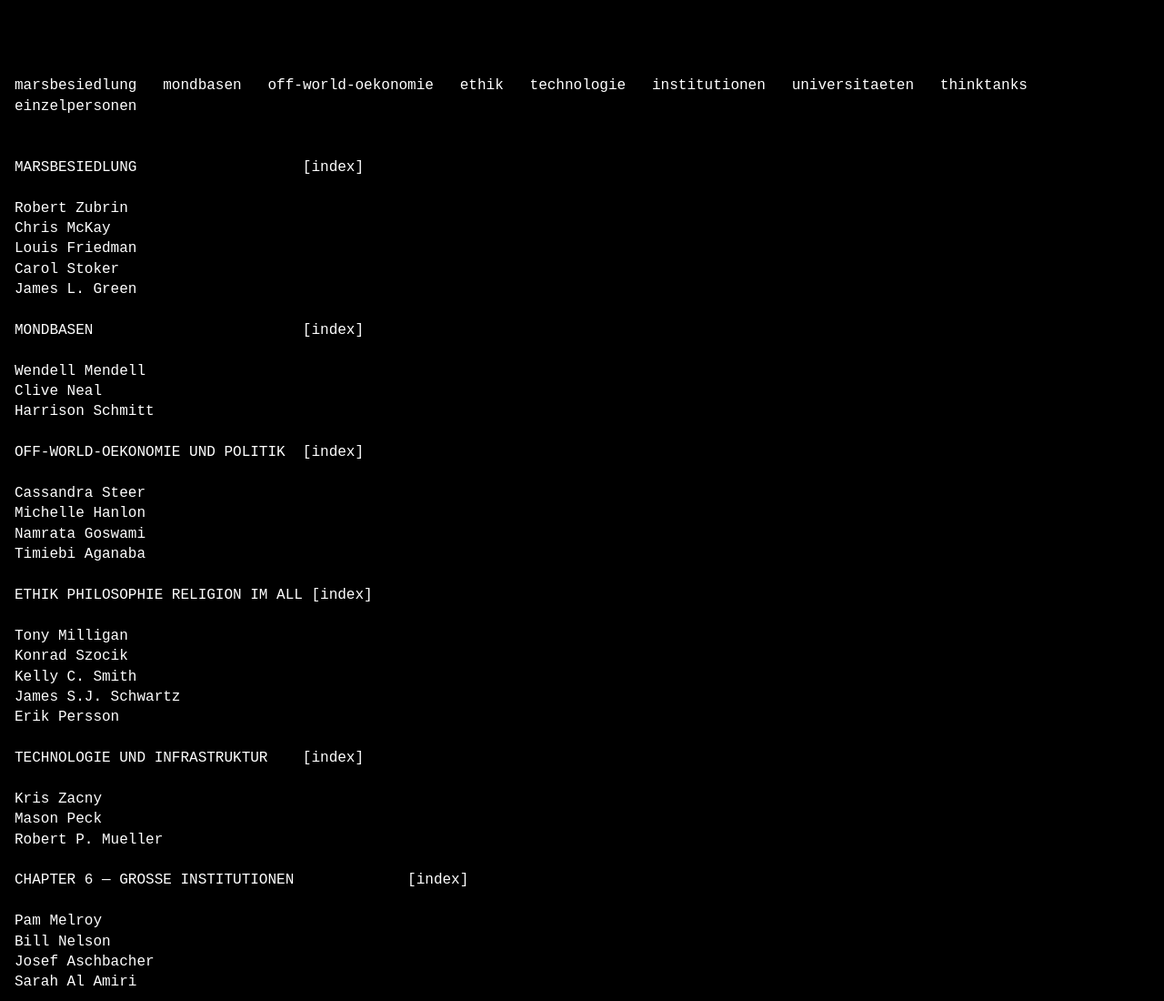
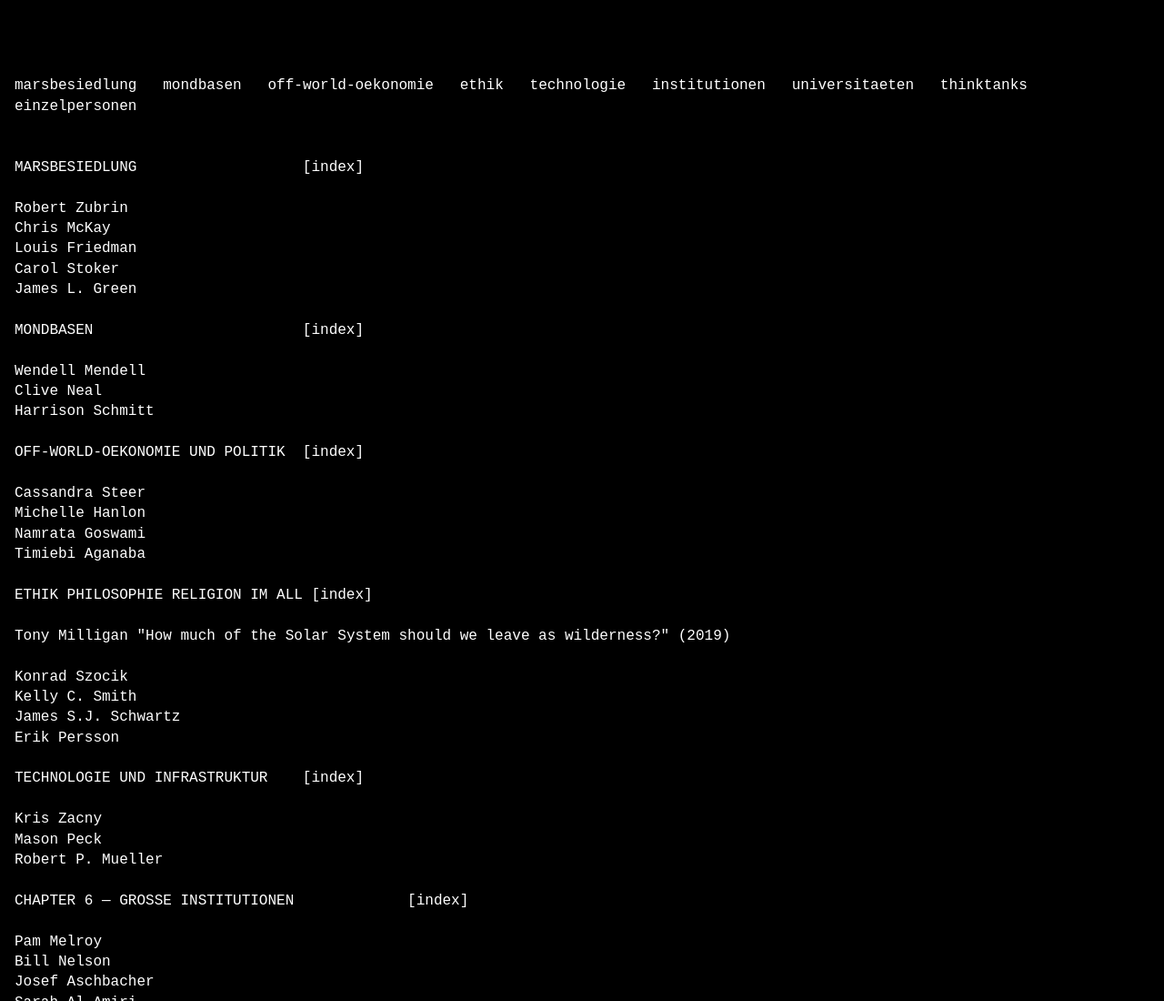
Before and after one commit to Tino-999/settlementindex, a plain HTML site: page index.html in a window 1280 px wide. Shown: the top 1100 px of the page at 91% size. Drawn offline with Linux system fonts and the light colour scheme.

Commit message:
Add additional links to Tony Milligan and related articles

```diff
--- a/index.html
+++ b/index.html
@@ -55,7 +55,8 @@ OFF-WORLD-OEKONOMIE UND POLITIK  [<a href="#id">index</a>]
 
 ETHIK PHILOSOPHIE RELIGION IM ALL [<a href="#id">index</a>]
 <a id="ethik"></a>
-<a href="https://en.wikipedia.org/wiki/Tony_Milligan">Tony Milligan</a>
+<a href="https://en.wikipedia.org/wiki/Tony_Milligan">Tony Milligan</a> <a href="https://www.sciencedirect.com/science/article/abs/pii/S0094576517318507">"How much of the Solar System should we leave as wilderness?" (2019)</a>
+
 <a href="https://en.wikipedia.org/wiki/Konrad_Szocik">Konrad Szocik</a>
 <a href="https://en.wikipedia.org/wiki/Kelly_C._Smith">Kelly C. Smith</a>
 <a href="https://en.wikipedia.org/wiki/James_S._J._Schwartz">James S.J. Schwartz</a>
```
